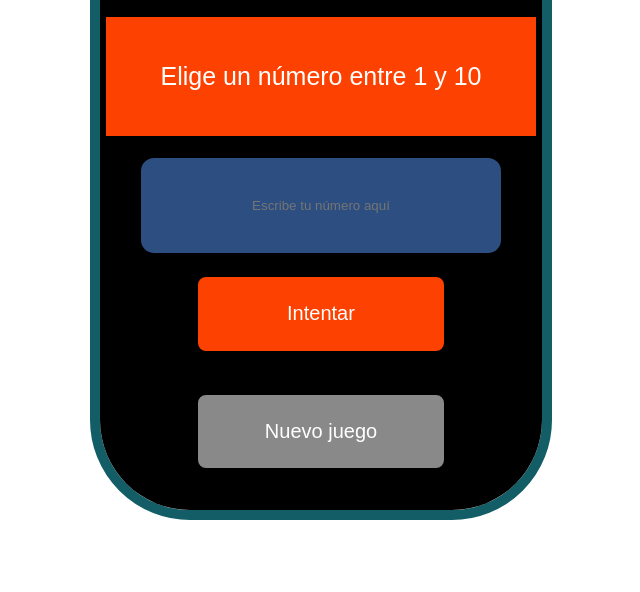
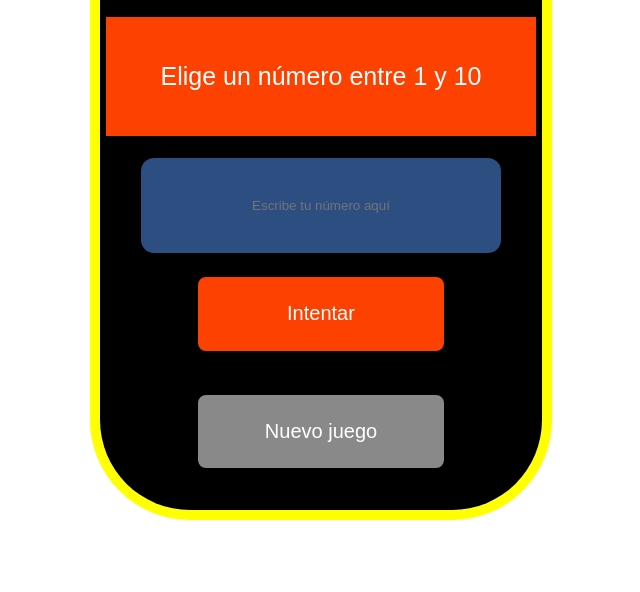
Before and after one commit to juanchebas/JuegoAdivinaNumero, a plain HTML site: page juegoAdivinaNumeroJavaScript/index.html in a window 1280 px wide. Shown: the part 208-800 px from the top of the page, without its empty margins (319-959 px from the left). Drawn offline with Linux system fonts and the light colour scheme; a web font is replaced by a local one.

Commit message:
Update style.css

```diff
--- a/juegoAdivinaNumeroJavaScript/style.css
+++ b/juegoAdivinaNumeroJavaScript/style.css
@@ -23,7 +23,7 @@ main {
 #marco {
     display: flex;
     position: absolute;
-    border: 10px solid #135D66;
+    border: 10px solid yellow;
     border-radius: 100px;
     overflow: hidden;
     top: 9%;
```
